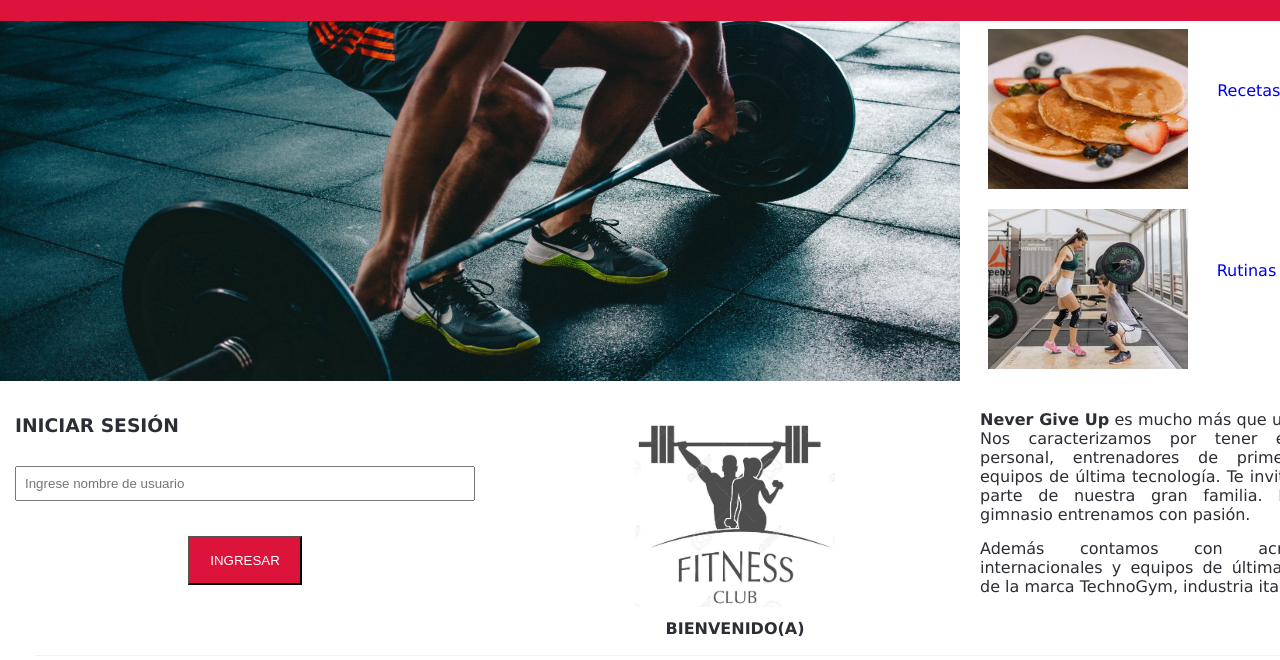
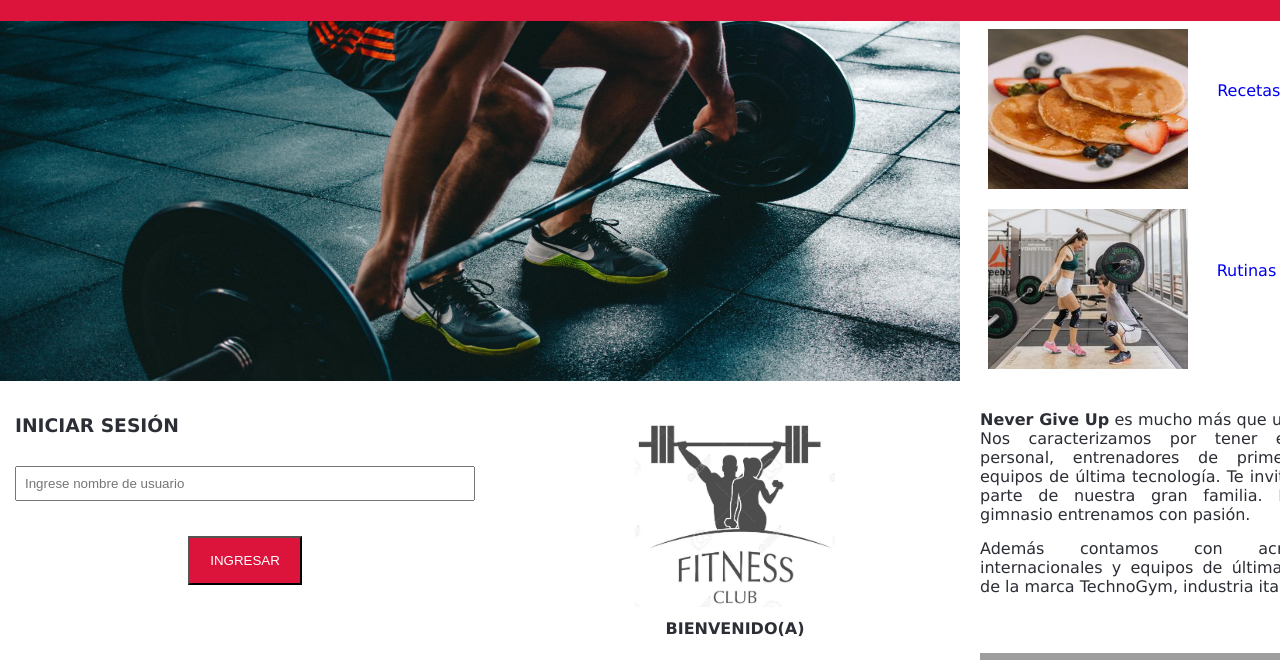
Before and after one commit to lgsemperteguic/nevergiveup, a plain HTML site: page index.html in a window 1280 px wide. Shown: the part 108-768 px from the top of the page. Drawn offline with Linux system fonts and the light colour scheme; grey boxes are pictures that could not be loaded.

Commit message:
Revert "Agregando linea divisora"
This reverts commit a441da2f69502b15307ac95cc9e63b052978f62d.

```diff
--- a/index.html
+++ b/index.html
@@ -77,7 +77,6 @@
         </div>
       </div>
     </section>
-    <center><hr id="linea"></center>
     <section class="inicio">
       <div class="izq_banner">
         <div class="enlaces div_conversion">
--- a/styles.css
+++ b/styles.css
@@ -184,11 +184,3 @@ body{
 #txt_beneficio{
     text-align: justify;
 }
-#linea{
-    width: 95%;
-    height: 1px;
-    background-color: rgb(243, 241, 241);
-    border: none;
-    margin-top: 2px;
-    margin-bottom: 10px;
-}
```
